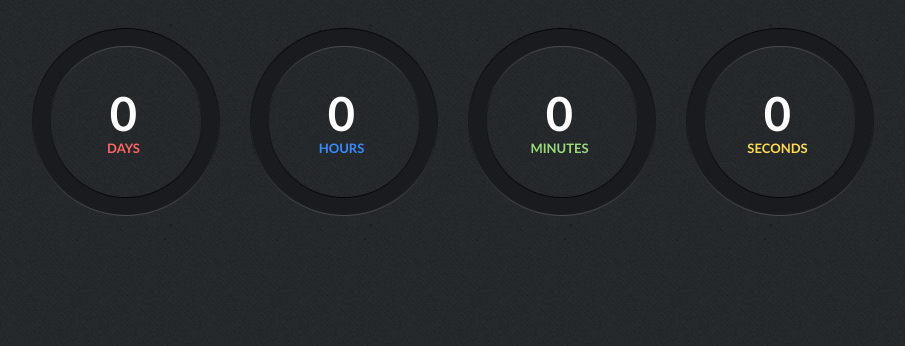
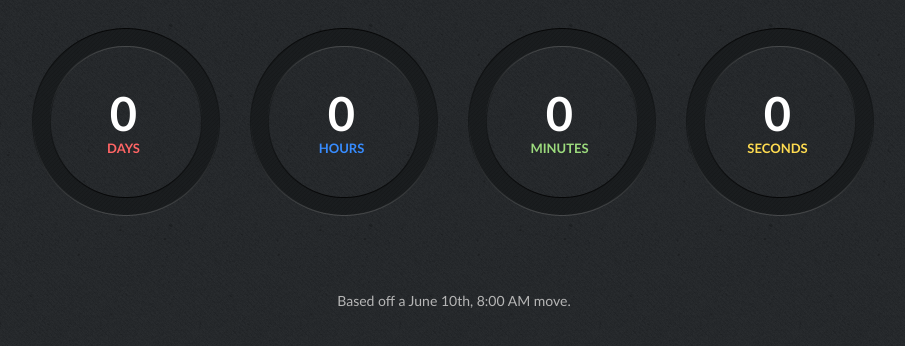
Before and after one commit to mpdavis/countdown, a plain HTML site: page templates/index.html in a window 1280 px wide. Shown: the part 258-604 px from the top of the page, without its empty margins (186-1091 px from the left). Drawn offline with Linux system fonts and the light colour scheme; files that its build step writes are made by us from their sources; files whose address does not match are found by name.

Commit message:
Adding date text

```diff
--- a/templates/index.html
+++ b/templates/index.html
@@ -87,6 +87,9 @@
             </div>
             <!-- Seconds -->
         </div>
+        <div class="divider">
+       	  <p>Based off a June 10th, 8:00 AM move.</p>
+        </div>
         </div><!--/wrapper-->
     </body>
 </html>
```
